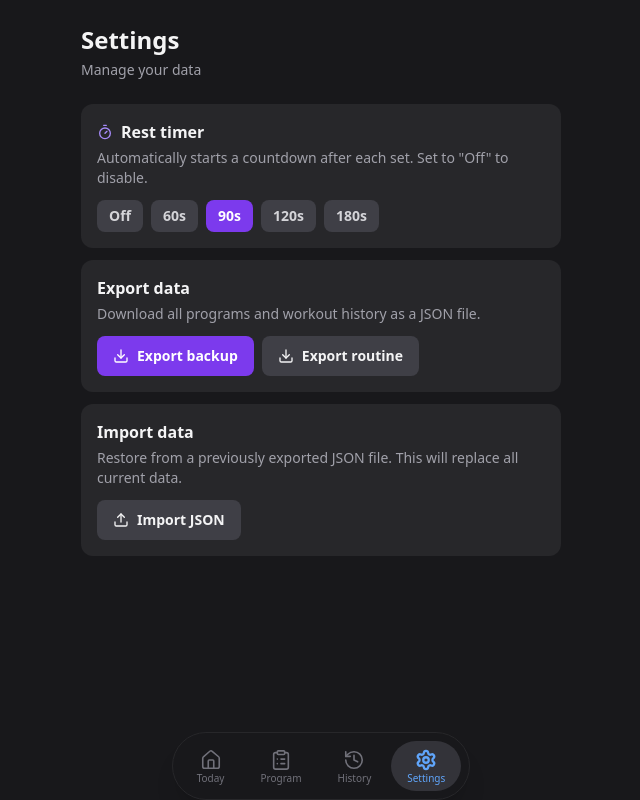
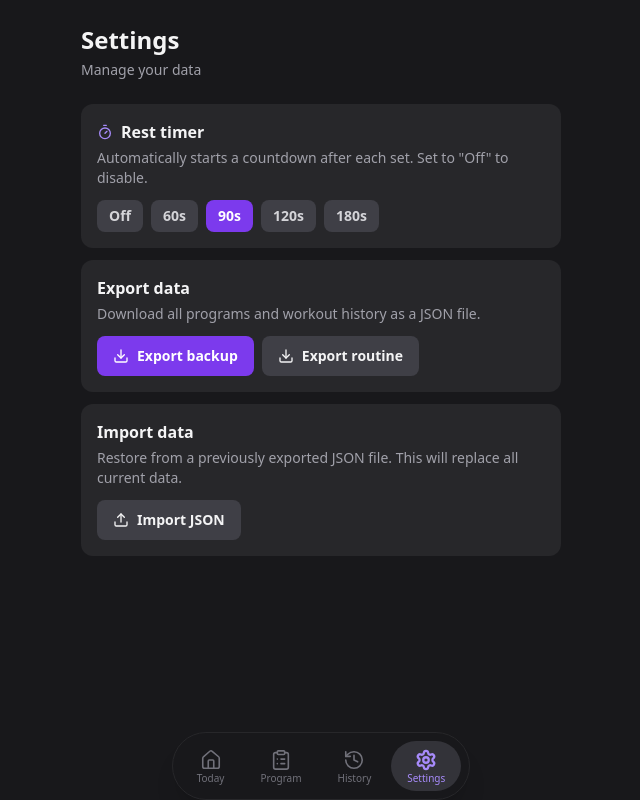
Before and after one commit to ngallion/pushlog-app, a React (Vite) app: page /settings in a window 1280 px wide. Shown: the whole page, without its empty margins (319-959 px from the left). Built offline with nearby package versions, Linux system fonts and the light colour scheme.

Commit message:
use violet-400 for active nav tab to match app theme

```diff
--- a/src/components/BottomNav.tsx
+++ b/src/components/BottomNav.tsx
@@ -48,7 +48,7 @@ export function BottomNav() {
             className={({ isActive }) =>
               `flex flex-col items-center gap-0.5 px-4 py-2 rounded-full transition-colors ${
                 isActive
-                  ? "bg-zinc-700/70 text-blue-400"
+                  ? "bg-zinc-700/70 text-violet-400"
                   : "text-zinc-500 hover:text-zinc-300"
               }`
             }
```
